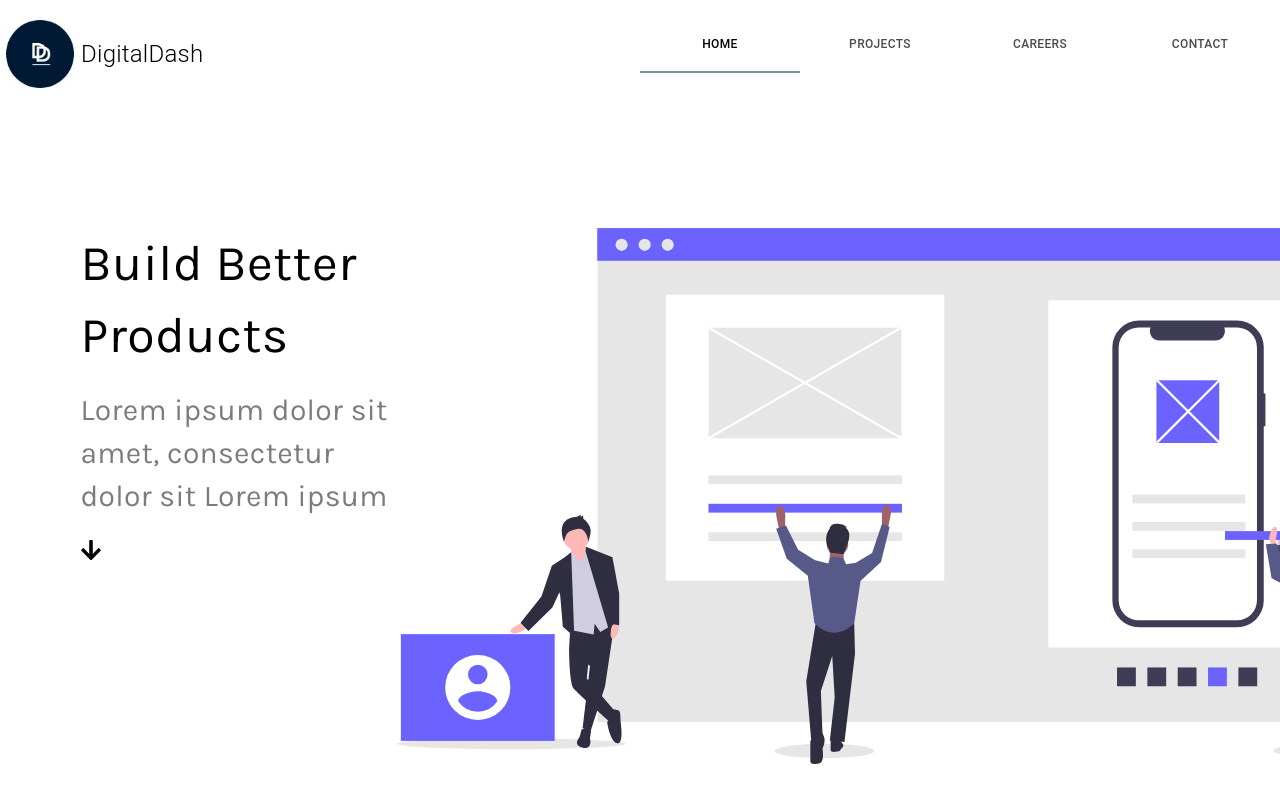
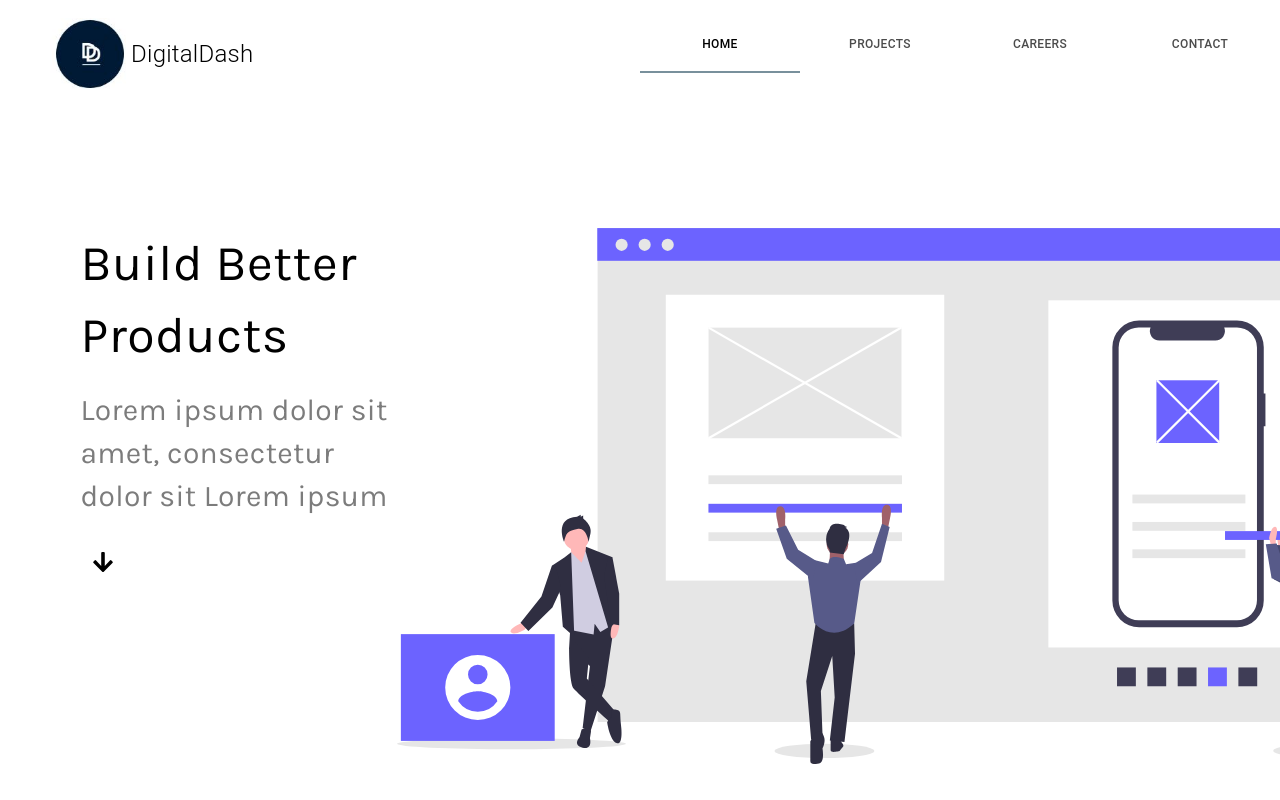
Before and after one commit to DigitalDashCorner/ProjectAlpha, a React (Create React App) app in the folder digital-dash/: page /home in a window 1280 px wide. Shown: the top 800 px of the page. Built offline with nearby package versions, Linux system fonts and the light colour scheme.

Commit message:
Functionalities Completed

```diff
--- a/digital-dash/package.json
+++ b/digital-dash/package.json
@@ -13,12 +13,14 @@
     "@types/react": "^16.9.35",
     "@types/react-dom": "^16.9.8",
     "@types/react-router-dom": "^5.1.5",
+    "@types/react-scroll": "^1.5.5",
     "classnames": "^2.2.6",
     "react": "^16.13.1",
     "react-dom": "^16.13.1",
     "react-material-ui-carousel": "^1.6.0",
     "react-router-dom": "^5.2.0",
     "react-scripts": "3.4.1",
+    "react-scroll": "^1.7.16",
     "typescript": "^3.9.5"
   },
   "scripts": {
--- a/digital-dash/src/App.tsx
+++ b/digital-dash/src/App.tsx
@@ -14,25 +14,21 @@ import {
   BrowserRouter as Router,
   Switch,
   Route,
-  Link,
   Redirect,
 } from "react-router-dom";
 import { HomePage } from "./components/HomePage/HomePage";
 import defaultTheme from "./defaultTheme";
 import logo from "./assets/logo.jpg";
-
+import { Link, animateScroll as scroll } from "react-scroll";
 const useStyles = makeStyles({
   navBar: {
     display: "flex",
     alignItems: "center",
-    height:"108px"
+    height: "108px",
   },
-  navLogo: {
-
-  },
+  navLogo: {},
   navTab: {
     fontSize: "0.5rem",
-
   },
   logo: {
     height: "3rem",
@@ -46,9 +42,9 @@ const useStyles = makeStyles({
     display: "flex",
     alignItems: "center",
   },
-  body:{
-    height: "1080px"
-  }
+  body: {
+    height: "1080px",
+  },
 });
 
 function App() {
@@ -64,48 +60,62 @@ function App() {
       <div className="App">
         <Grid container direction="row" className={classes.body}>
           <Grid container md={6} className={classes.navBar}>
-            <img className={classes.logo} src={logo} />
+            <img className={classes.logo} src={logo} style={{paddingLeft:"50px"}} />
             <Typography align="left" className={classes.topHeadingText}>
               DigitalDash
             </Typography>
           </Grid>
 
           <Router>
-            <Grid container justify="center" md={6} style={{paddingTop:"20px",paddingBottom:"35px"}}>
+            <Grid
+              container
+              justify="center"
+              md={6}
+              style={{ paddingTop: "20px", paddingBottom: "35px" }}
+            >
               <Tabs
                 value={navTabValue}
                 onChange={handleNavChange}
                 className={classes.navTab}
-
               >
-                <Tab
-                  className={classes.navTab}
-                  value="home"
-                  label="home"
-                  component={Link}
-                  to={{ pathname: "/home" }}
-                />
-                <Tab
-                  className={classes.navTab}
-                  value="projects"
-                  label="projects"
-                  component={Link}
-                  to={{ pathname: "/projects" }}
-                />
+                <Tab className={classes.navTab} value="home" label="home" />
+                <Link
+                  to="projects"
+                  spy={true}
+                  smooth={true}
+                  duration={500}
+                  offset={-70}
+                >
+                  <Tab className={classes.navTab} label="projects">
+                    projects
+                  </Tab>
+                </Link>
+                <Link
+                  to="careers"
+                  spy={true}
+                  smooth={true}
+                  duration={500}
+                  offset={0}
+                >
                   <Tab
                     className={classes.navTab}
                     value="careers"
                     label="careers"
-                  component={Link}
-                  to={{ pathname: "/careers" }}
                   />
+                </Link>
+                <Link
+                  to="contacts"
+                  spy={true}
+                  smooth={true}
+                  duration={500}
+                  offset={0}
+                >
                   <Tab
                     className={classes.navTab}
                     value="contact"
                     label="contact"
-                  component={Link}
-                  to={{ pathname: "/contact" }}
                   />
+                </Link>
               </Tabs>
             </Grid>
             <Grid md={12} className={classes.body}>
--- a/digital-dash/src/components/HomePage/HomePage.tsx
+++ b/digital-dash/src/components/HomePage/HomePage.tsx
@@ -7,13 +7,15 @@ import {
   Tabs,
   Tab,
   Button,
-  BottomNavigation
+  BottomNavigation,
+  Tooltip,
+  Fab,
+  IconButton,
 } from "@material-ui/core";
-
+import { Link, animateScroll as scroll } from "react-scroll";
 import { FontAwesomeIcon } from "@fortawesome/react-fontawesome";
 import {
   faGithubAlt,
-  faGoogle,
   faFacebook,
   faTwitter,
   faInstagram,
@@ -32,6 +34,7 @@ import ProjectR from "../../assets/svg/ProjectR_Artwork.svg";
 import Careers from "../../assets/svg/Careers_ArtWork.svg";
 import Future from "../../assets/svg/Future_ArtWork.svg";
 import JobMatching from "../../assets/svg/JobMatching_ArtWork.svg";
+
 
 const useStyles = makeStyles((theme) => ({
   baseContainer: {
@@ -94,8 +97,13 @@ export const HomePage = (): ReactElement => {
   const handleNavChange = (event: any, tab: any) => {
     setNavTabValue(tab);
   };
+
+
+
   return (
     <Container disableGutters className={classes.baseContainer} maxWidth="xl">
+
+      <section title="Top" id="Top">
         <Grid
           container
           direction="column"
@@ -120,18 +128,27 @@ export const HomePage = (): ReactElement => {
               >
                 Lorem ipsum dolor sit amet, consectetur dolor sit Lorem ipsum
               </Typography>
-            <img
-              className={classes.icons}
-              src={icon}
-              style={{ marginTop: "22px" }}
-            />
+              <Link
+                to="AboutUs"
+                spy={true}
+                smooth={true}
+                duration={500}
+                offset={-70}
+              >
+                <Tooltip title="" style={{ marginTop: "22px" }}>
+                  <IconButton>
+                    <img className={classes.icons} src={icon} />
+                  </IconButton>
+                </Tooltip>
+              </Link>
             </Grid>
             <Grid item>
               <img className={classes.carouselImage} src={featuredA} />
             </Grid>
           </Grid>
         </Grid>
-
+      </section>
+      <section title="AboutUs" id="AboutUs">
         <Grid container className={classes.Home} style={{ marginTop: "181px" }}>
           <Grid
             container
@@ -161,8 +178,8 @@ export const HomePage = (): ReactElement => {
                   }}
                 >
                   Lorem ipsum dolor sit amet, consectetur dolor sit Lorem ipsum
-                lorem ipsum dolor sit amet, consectetur dolor lorem ipsum dolor
-                sit amet, consectetur dolor lorem ipsum dolor sit amet,
+                  lorem ipsum dolor sit amet, consectetur dolor lorem ipsum
+                  dolor sit amet, consectetur dolor lorem ipsum dolor sit amet,
                   consectetur dolor
                 </Typography>
               </Grid>
@@ -180,8 +197,8 @@ export const HomePage = (): ReactElement => {
                   }}
                 >
                   Lorem ipsum dolor sit amet, consectetur dolor sit Lorem ipsum
-                lorem ipsum dolor sit amet, consectetur dolor lorem ipsum dolor
-                sit amet, consectetur dolor lorem ipsum dolor sit amet,
+                  lorem ipsum dolor sit amet, consectetur dolor lorem ipsum
+                  dolor sit amet, consectetur dolor lorem ipsum dolor sit amet,
                   consectetur dolor
                 </Typography>
               </Grid>
@@ -202,6 +219,9 @@ export const HomePage = (): ReactElement => {
             </Grid>
           </Grid>
         </Grid>
+      </section>
+
+      <section title="projects" id="projects">
         <Grid
           container
           direction="column"
@@ -286,7 +306,8 @@ export const HomePage = (): ReactElement => {
             </Grid>
           </Grid>
         </Grid>
-
+      </section>
+      <section title="careers" id="careers">
         <Grid
           container
           direction="column"
@@ -349,7 +370,8 @@ export const HomePage = (): ReactElement => {
             </Grid>
           </Grid>
         </Grid>
-
+      </section>
+      <section title="contacts" id="contacts">
         <Grid
           container
           direction="column"
@@ -409,13 +431,10 @@ export const HomePage = (): ReactElement => {
               </Typography>
             </Grid>
             <Grid item md={4}>
-            <img
-              src={Future}
-              style={{ marginBottom:"10px" }}
-            />
+              <img src={Future} style={{ marginBottom: "10px" }} />
               <Typography
                 variant="body1"
-              style={{ fontWeight: "bold", fontFamily: "Karla",  }}
+                style={{ fontWeight: "bold", fontFamily: "Karla" }}
               >
                 Resume Builder: The Future of Job Hunting
               </Typography>
@@ -459,7 +478,7 @@ export const HomePage = (): ReactElement => {
             </Grid>
           </Grid>
         </Grid>
-
+      </section>
     </Container>
   );
 };
```
Also changed, not shown: 1 other file (tests, documents, lock files or other folders). Lines whose indentation alone changed are shown as unchanged.
